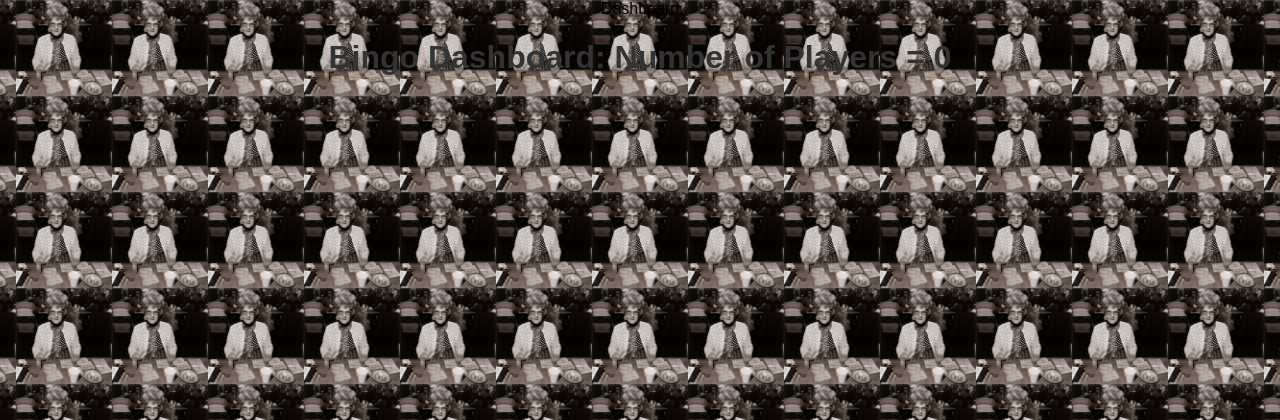
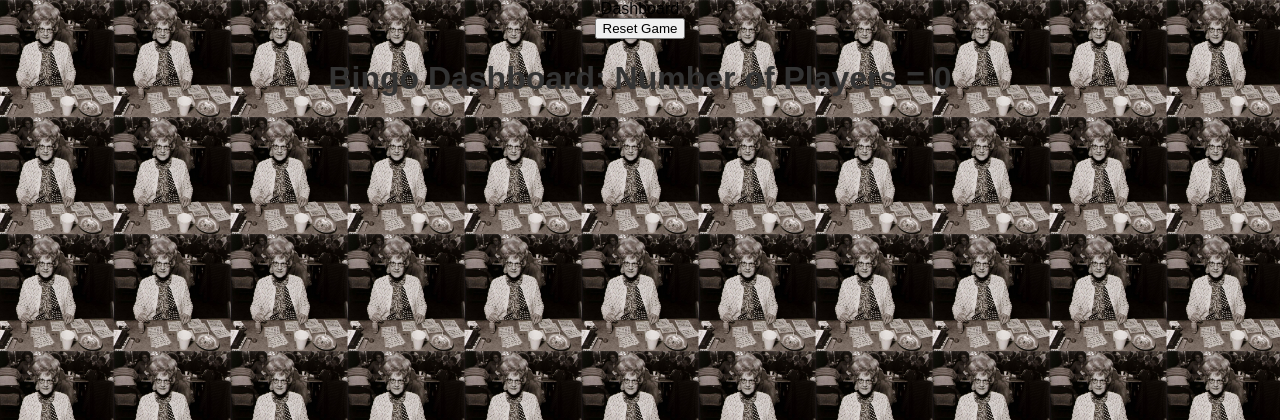
Before and after one commit to antoniog11/bingo-party, a Flask app: page /dashboard in a window 1280 px wide. Shown: the top 420 px of the page. Run offline with Flask 3, Linux system fonts and the light colour scheme.

Commit message:
Added reset game logic

```diff
--- a/app.py
+++ b/app.py
@@ -34,7 +34,7 @@ bingo_tasks = [
     "Share something positive with someone",
     "Sketch or doodle for 1 minute"
 ]
-# Store player data: {player_name: {"board": board, "selected_tasks": []}}
+# Store player data: {player_name: {"board": board, "selected_tasks": [], "has_won": False}}
 players = {}
 
 
@@ -70,6 +70,7 @@ def has_bingo(board, selected_tasks):
 
 
 @app.route('/')
+@app.route('/instructions')
 def instructions():
     return render_template("instructions.html")
 
@@ -129,6 +130,18 @@ def select_task():
     })
 
 
+@app.route('/reset', methods=['POST'])
+def reset():
+    global winner
+    winner = None
+    for player_name in players:
+        players[player_name]["selected_tasks"] = []
+        players[player_name]["has_won"] = False
+        players[player_name]["board"] = generate_shuffled_board()
+    socketio.emit('reset')
+    return redirect(url_for('dashboard', players=players))
+
+
 @app.route('/dashboard')
 def dashboard():
     return render_template("dashboard.html", players=players)
--- a/templates/bingo.html
+++ b/templates/bingo.html
@@ -57,6 +57,12 @@
                 alert(`${data.winner} won Bingo!`);
         });
 
+        // Listen for game reset
+        socket.on('reset', (data) =>{
+            alert("Das Spiel wurde zurückgesetzt.");
+            location.reload();
+        })
+
         // Event listener for cell clicks
         cells.forEach(cell => {
             cell.addEventListener("click", () => {
--- a/templates/dashboard.html
+++ b/templates/dashboard.html
@@ -8,6 +8,12 @@
 {% endblock %}
 
 {%block body %}
+
+<!-- Game Controls -->
+<form action="/reset" method="post">
+    <button type="submit">Reset Game</button>
+</form>
+
     <h1>Bingo Dashboard: Number of Players = {{players|length}}</h1>
     {% for player_name, data in players.items() %}
         <div class="player-section">
```
